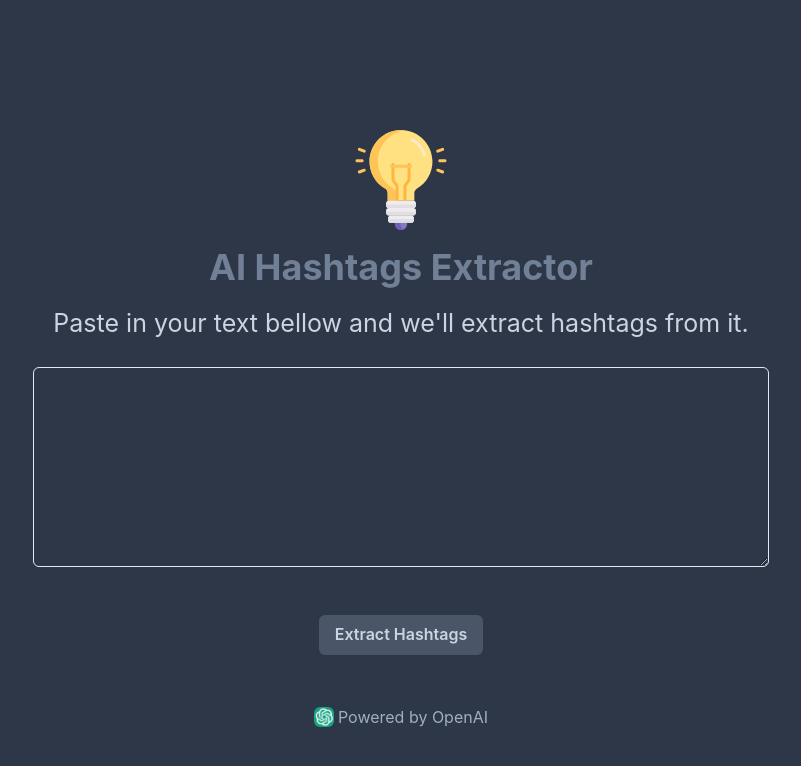
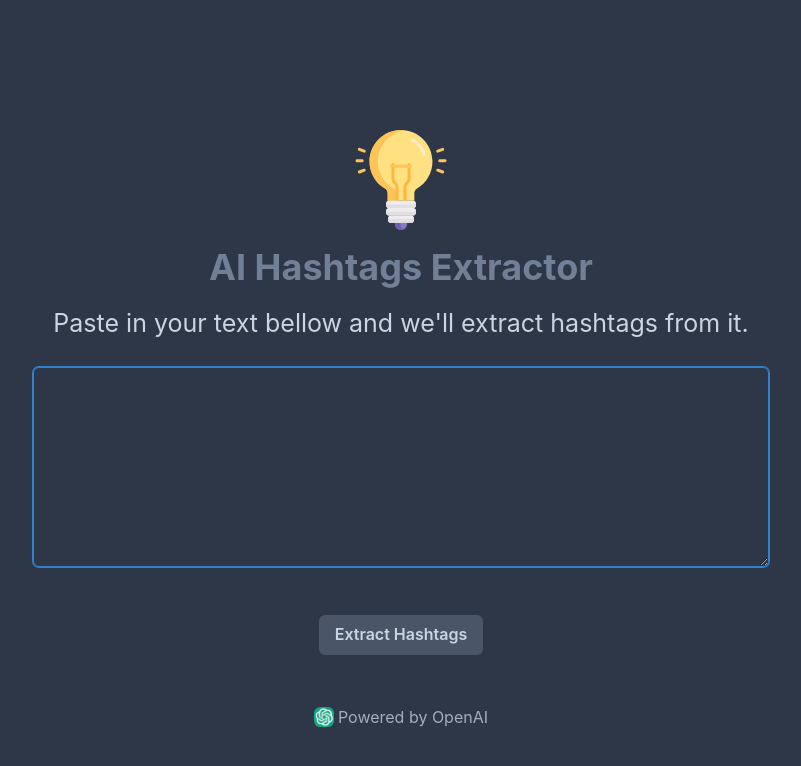
Before and after one commit to obrm/ai-hashtags-extractor, a React (Vite) app: page / in a window 1280 px wide. Shown: the top 766 px of the page, without its empty margins (239-1040 px from the left). Built offline with nearby package versions, Linux system fonts and the light colour scheme.

Commit message:
focus on input on load

```diff
--- a/src/components/Form/TextInput.jsx
+++ b/src/components/Form/TextInput.jsx
@@ -1,4 +1,4 @@
-import { useState } from 'react';
+import { useState, useEffect, useRef } from 'react';
 
 import { Textarea, Button, useToast } from '@chakra-ui/react';
 
@@ -6,9 +6,15 @@ import { useGlobalContext } from '../../context/context';
 
 const TextInput = () => {
   const [text, setText] = useState('');
+  const textareaRef = useRef(null);
+
   const { extractHashtags } = useGlobalContext();
 
   const toast = useToast();
+
+  useEffect(() => {
+    textareaRef.current.focus();
+  }, []);
 
   const submitText = () => {
     if (text === '') {
@@ -28,6 +34,7 @@ const TextInput = () => {
   return (
     <>
       <Textarea
+        ref={textareaRef}
         backgroundColor='gary.200'
         color='white'
         padding={4}
```
